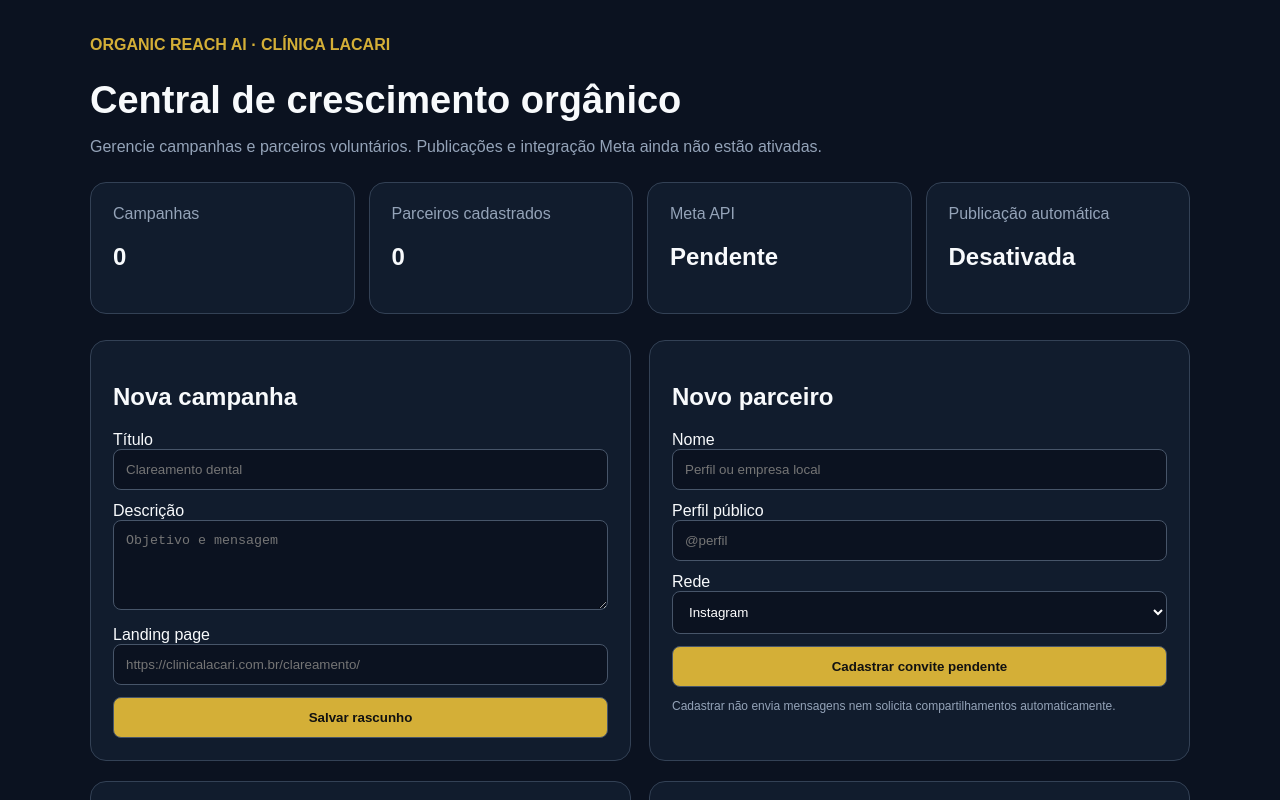
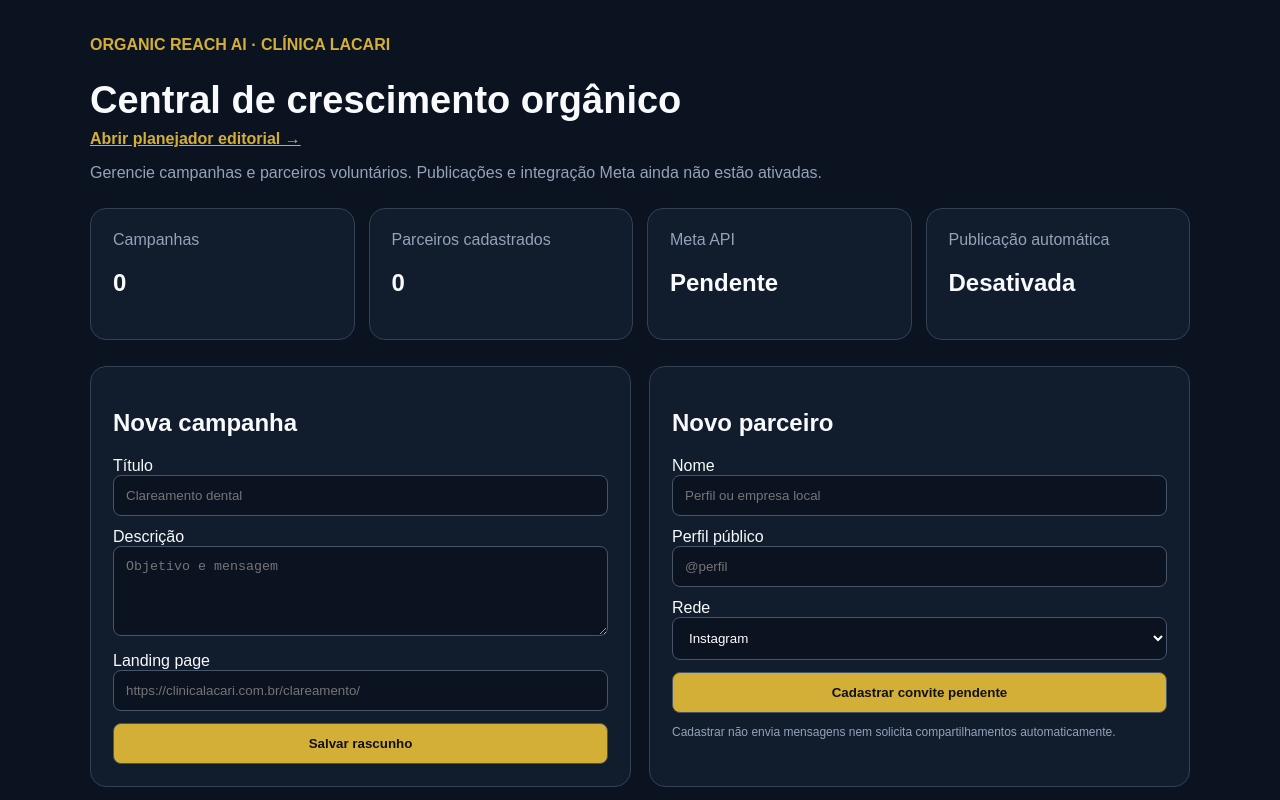
Before and after one commit to mlapuma/mlapuma-organic-reach-ai, a Next.js app in the folder frontend/: page / in a window 1280 px wide. Shown: the top 800 px of the page. Built offline with nearby package versions, Linux system fonts and the light colour scheme.

Commit message:
feat: link editorial planner from dashboard

```diff
--- a/frontend/app/page.tsx
+++ b/frontend/app/page.tsx
@@ -13,6 +13,7 @@ export default async function Home(){
  return <main style={{maxWidth:1100,margin:"auto",padding:"36px 20px"}}>
   <div style={{color:"#d4af37",fontWeight:700}}>ORGANIC REACH AI · CLÍNICA LACARI</div>
   <h1 style={{fontSize:38,marginBottom:8}}>Central de crescimento orgânico</h1>
+  <a href="/editorial" style={{color:"#d4af37",fontWeight:700}}>Abrir planejador editorial →</a>
   <p style={{color:"#94a3b8"}}>Gerencie campanhas e parceiros voluntários. Publicações e integração Meta ainda não estão ativadas.</p>
   <section style={{display:"grid",gridTemplateColumns:"repeat(auto-fit,minmax(210px,1fr))",gap:14,marginTop:26}}>
    {[[ "Campanhas",campaigns.length ],["Parceiros cadastrados",partners.length],["Meta API","Pendente"],["Publicação automática","Desativada"]].map(([name,value])=><article key={name} style={card}><div style={{color:"#94a3b8"}}>{name}</div><h2>{value}</h2></article>)}
```
